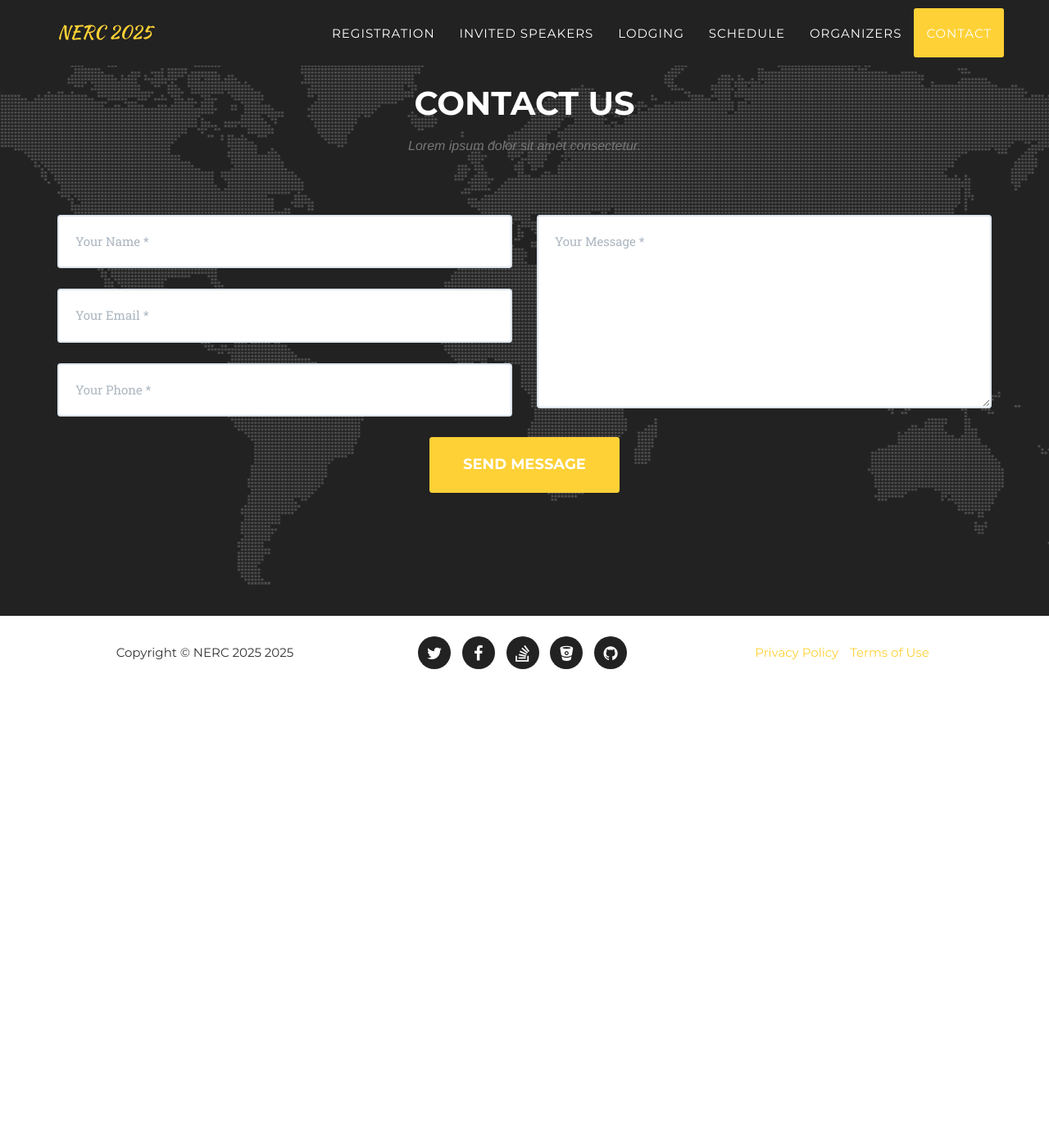
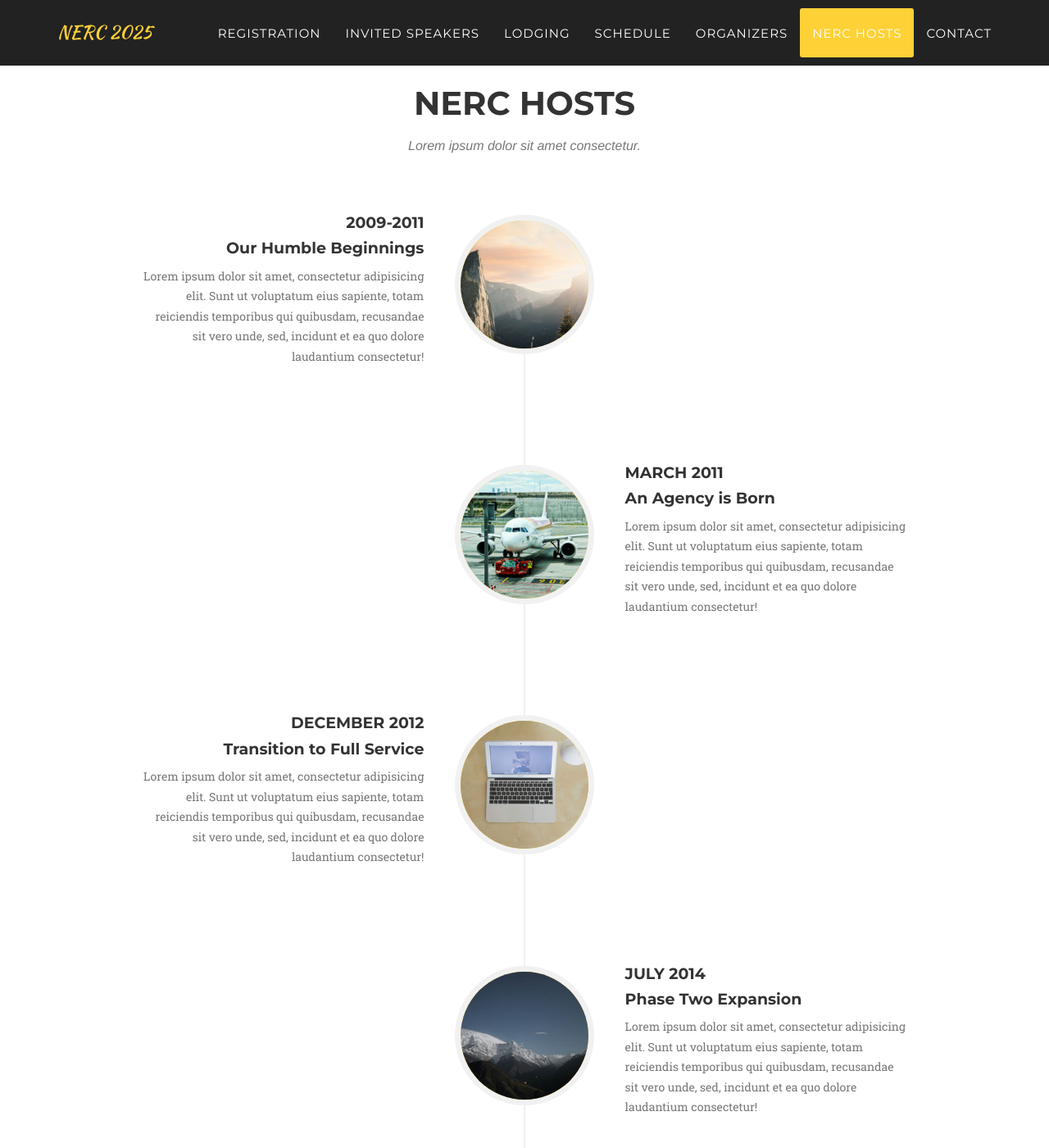
Before and after one commit to Cornell-Tech-AIRLab/cornell2025.nerc.io, a Jekyll site: the page built from index.html, in a window 1280 px wide and 1400 px high, scrolled down 8558 px. Shown: the whole window at 82% size. Built offline with Jekyll 4.4.1, drawn with Linux system fonts in a browser that asks for light colours; some web fonts are replaced; before the commit the page ends 9399 px from its top, so only the background shows below that.

Commit message:
adding nerc hosts

```diff
--- a/_includes/header.html
+++ b/_includes/header.html
@@ -34,6 +34,9 @@
                         <a class="page-scroll" href="#team">Organizers</a>
                     </li>
                     <li>
+                        <a class="page-scroll" href="#nerc_hosts">NERC Hosts</a>
+                    </li>
+                    <li>
                         <a class="page-scroll" href="#contact">Contact</a>
                     </li>
                 </ul>
--- /dev/null
+++ b/_includes/nerc_hosts.html
@@ -0,0 +1,80 @@
+<!-- About Section -->
+    <section id="nerc_hosts">
+        <div class="container">
+            <div class="row">
+                <div class="col-lg-12 text-center">
+                    <h2 class="section-heading">NERC HOSTS</h2>
+                    <h3 class="section-subheading text-muted">Lorem ipsum dolor sit amet consectetur.</h3>
+                </div>
+            </div>
+            <div class="row">
+                <div class="col-lg-12">
+                    <ul class="timeline">
+                        <li>
+                            <div class="timeline-image">
+                                <img class="img-circle img-responsive" src="img/about/1.jpg" alt="">
+                            </div>
+                            <div class="timeline-panel">
+                                <div class="timeline-heading">
+                                    <h4>2009-2011</h4>
+                                    <h4 class="subheading">Our Humble Beginnings</h4>
+                                </div>
+                                <div class="timeline-body">
+                                    <p class="text-muted">Lorem ipsum dolor sit amet, consectetur adipisicing elit. Sunt ut voluptatum eius sapiente, totam reiciendis temporibus qui quibusdam, recusandae sit vero unde, sed, incidunt et ea quo dolore laudantium consectetur!</p>
+                                </div>
+                            </div>
+                        </li>
+                        <li class="timeline-inverted">
+                            <div class="timeline-image">
+                                <img class="img-circle img-responsive" src="img/about/2.jpg" alt="">
+                            </div>
+                            <div class="timeline-panel">
+                                <div class="timeline-heading">
+                                    <h4>March 2011</h4>
+                                    <h4 class="subheading">An Agency is Born</h4>
+                                </div>
+                                <div class="timeline-body">
+                                    <p class="text-muted">Lorem ipsum dolor sit amet, consectetur adipisicing elit. Sunt ut voluptatum eius sapiente, totam reiciendis temporibus qui quibusdam, recusandae sit vero unde, sed, incidunt et ea quo dolore laudantium consectetur!</p>
+                                </div>
+                            </div>
+                        </li>
+                        <li>
+                            <div class="timeline-image">
+                                <img class="img-circle img-responsive" src="img/about/3.jpg" alt="">
+                            </div>
+                            <div class="timeline-panel">
+                                <div class="timeline-heading">
+                                    <h4>December 2012</h4>
+                                    <h4 class="subheading">Transition to Full Service</h4>
+                                </div>
+                                <div class="timeline-body">
+                                    <p class="text-muted">Lorem ipsum dolor sit amet, consectetur adipisicing elit. Sunt ut voluptatum eius sapiente, totam reiciendis temporibus qui quibusdam, recusandae sit vero unde, sed, incidunt et ea quo dolore laudantium consectetur!</p>
+                                </div>
+                            </div>
+                        </li>
+                        <li class="timeline-inverted">
+                            <div class="timeline-image">
+                                <img class="img-circle img-responsive" src="img/about/4.jpg" alt="">
+                            </div>
+                            <div class="timeline-panel">
+                                <div class="timeline-heading">
+                                    <h4>July 2014</h4>
+                                    <h4 class="subheading">Phase Two Expansion</h4>
+                                </div>
+                                <div class="timeline-body">
+                                    <p class="text-muted">Lorem ipsum dolor sit amet, consectetur adipisicing elit. Sunt ut voluptatum eius sapiente, totam reiciendis temporibus qui quibusdam, recusandae sit vero unde, sed, incidunt et ea quo dolore laudantium consectetur!</p>
+                                </div>
+                            </div>
+                        </li>
+                        <li class="timeline-inverted">
+                            <div class="timeline-image">
+                                <h4>Be Part
+                                    <br>Of Our
+                                    <br>Story!</h4>
+                            </div>
+                        </li>
+                    </ul>
+                </div>
+            </div>
+        </div>
+    </section>
--- a/_layouts/default.html
+++ b/_layouts/default.html
@@ -13,6 +13,7 @@
     {% include schedule.html %}
     {% include team.html %}
     {% include clients.html %}
+    {% include nerc_hosts.html %}
     {% include contact.html %}
     {% include footer.html %}
     {% include modals.html %}
```
